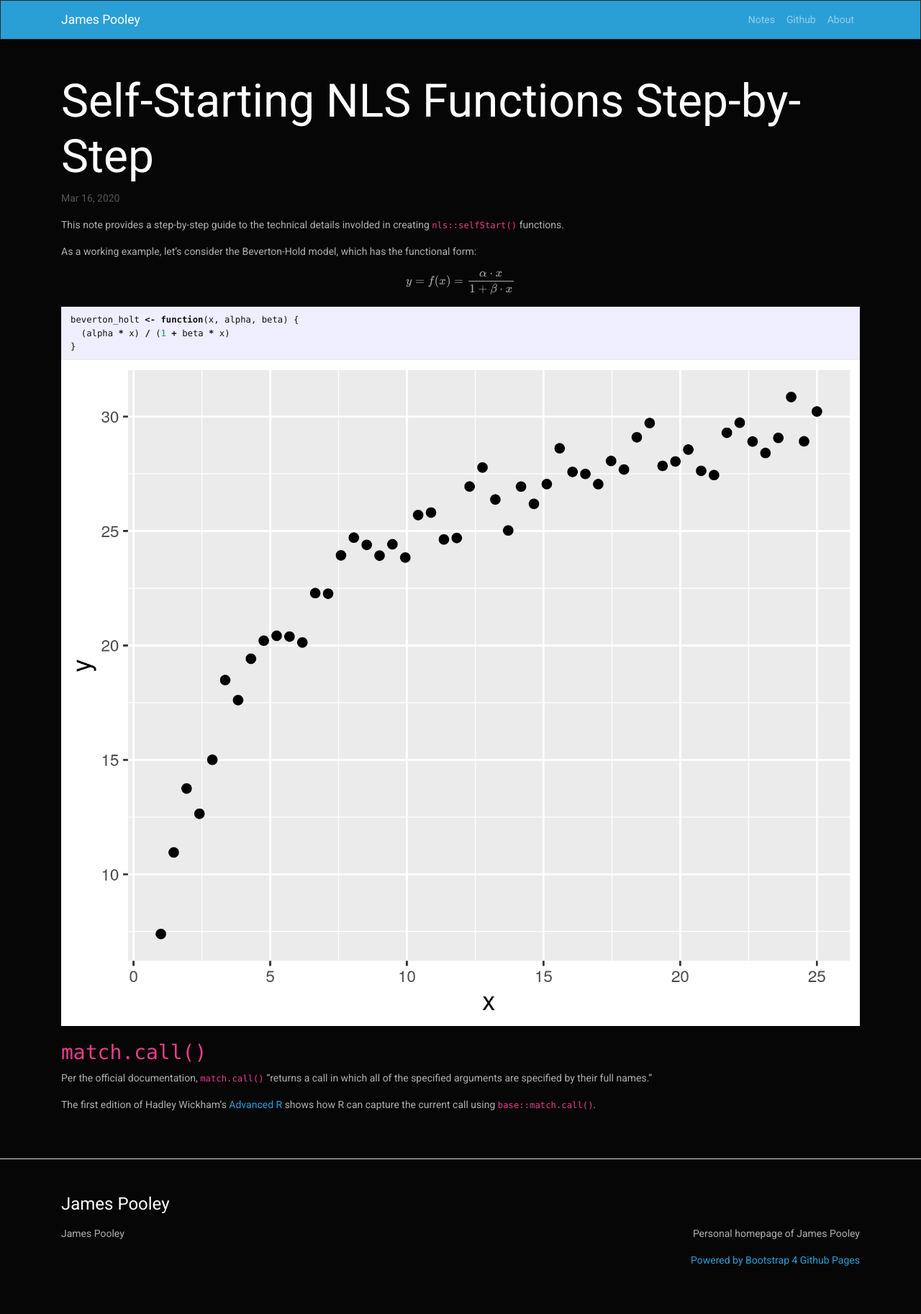
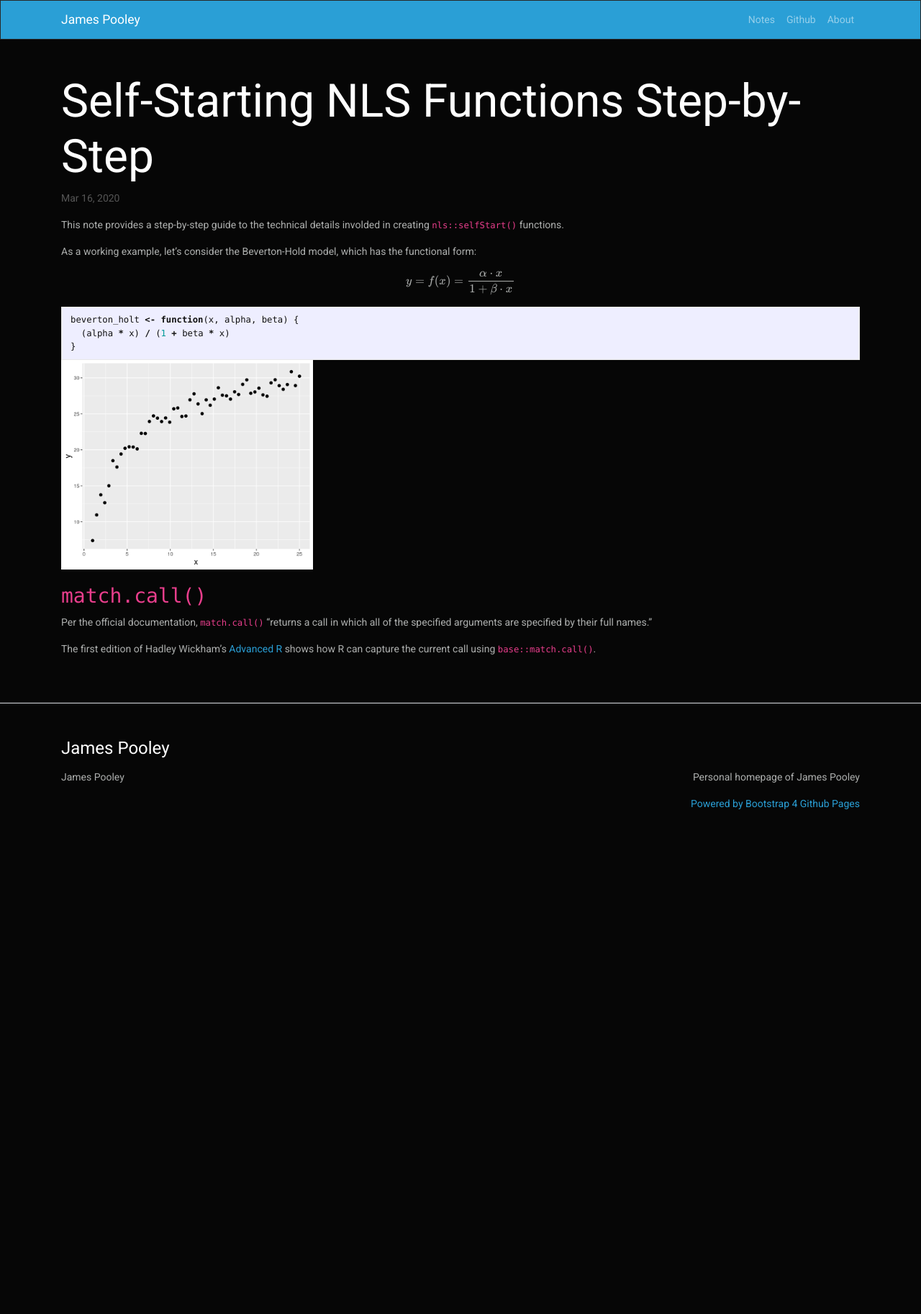
Before and after one commit to jamespooley/archived-jamespooley.github.io, a Jekyll site: the page built from _posts/2020-03-16-nls-selfstart.md, in a window 1280 px wide. Shown: the whole page at 72% size. Built offline with Jekyll 4.4.1, drawn with Linux system fonts in a browser that asks for light colours; formulas are drawn with MathJax 3; after the commit the page ends 1191 px from its top, so only the background shows below that.

Commit message:
Change image size

````diff
--- a/_posts/2020-03-16-nls-selfstart.md
+++ b/_posts/2020-03-16-nls-selfstart.md
@@ -22,7 +22,7 @@ beverton_holt <- function(x, alpha, beta) {
 ```
 
 
-![Simulated Beverton-Holt data](/assets/observed-data.png)
+<img src="/assets/observed-data.png" width="350" alt="Simulated Beverton-Holt data">
 
 
 #### `match.call()`
````
